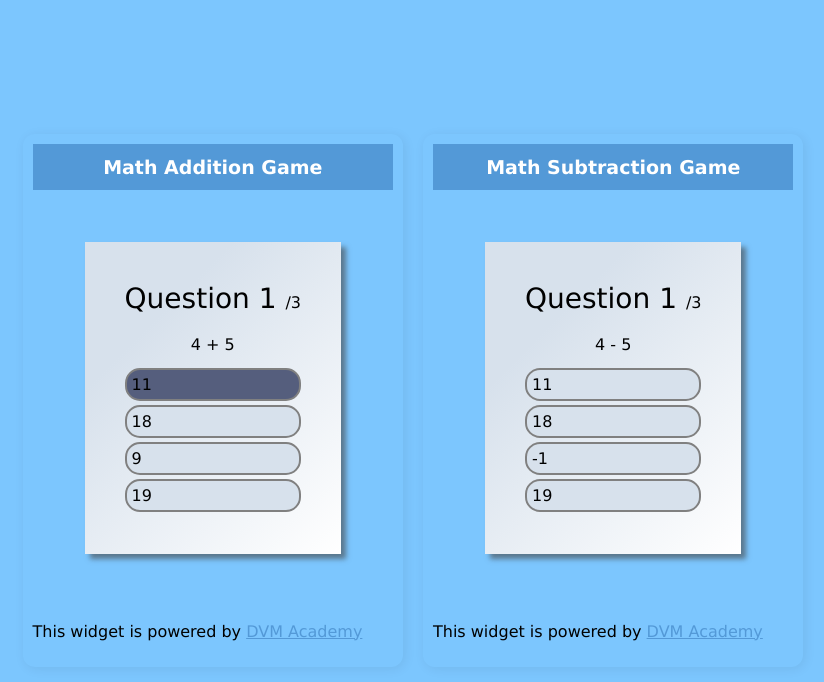
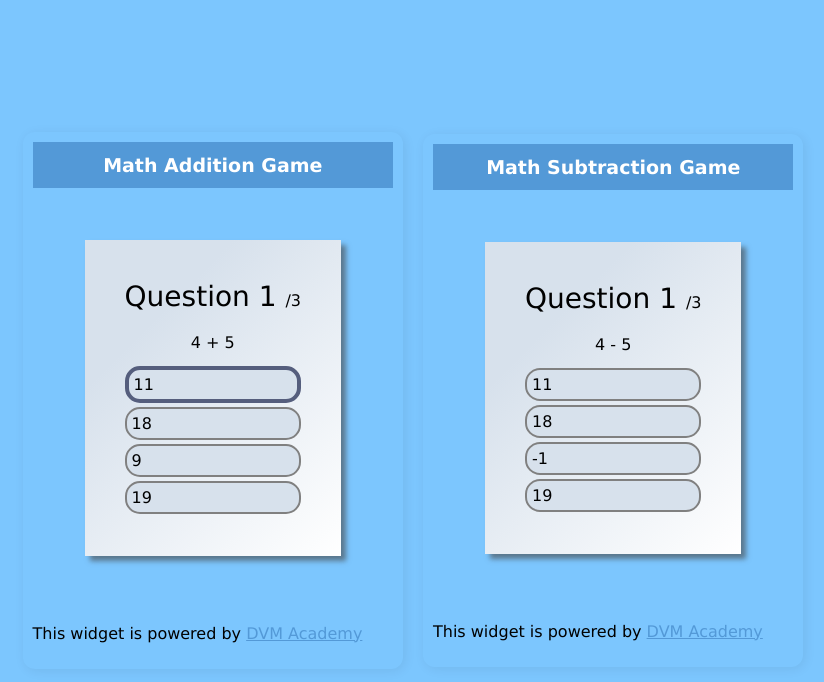
Before and after one commit to dvmishra/quiz-widget, a React (Create React App) app: page / in a window 1280 px wide. In both pictures the pointer is over the button 439 px from the left and 384 px from the top of the page. Shown: the top 682 px of the page, without its empty margins (227-1051 px from the left). Built offline with nearby package versions, Linux system fonts and the light colour scheme.

Commit message:
Button hover logic

```diff
--- a/src/index.css
+++ b/src/index.css
@@ -103,7 +103,7 @@ button {
 }
 
 button:hover {
-  background-color: #555e7d;
+  border: 4px solid #555e7d;
 }
 
 button:focus {
```
Also changed, not shown: 1 other file (tests, documents, lock files or other folders).
